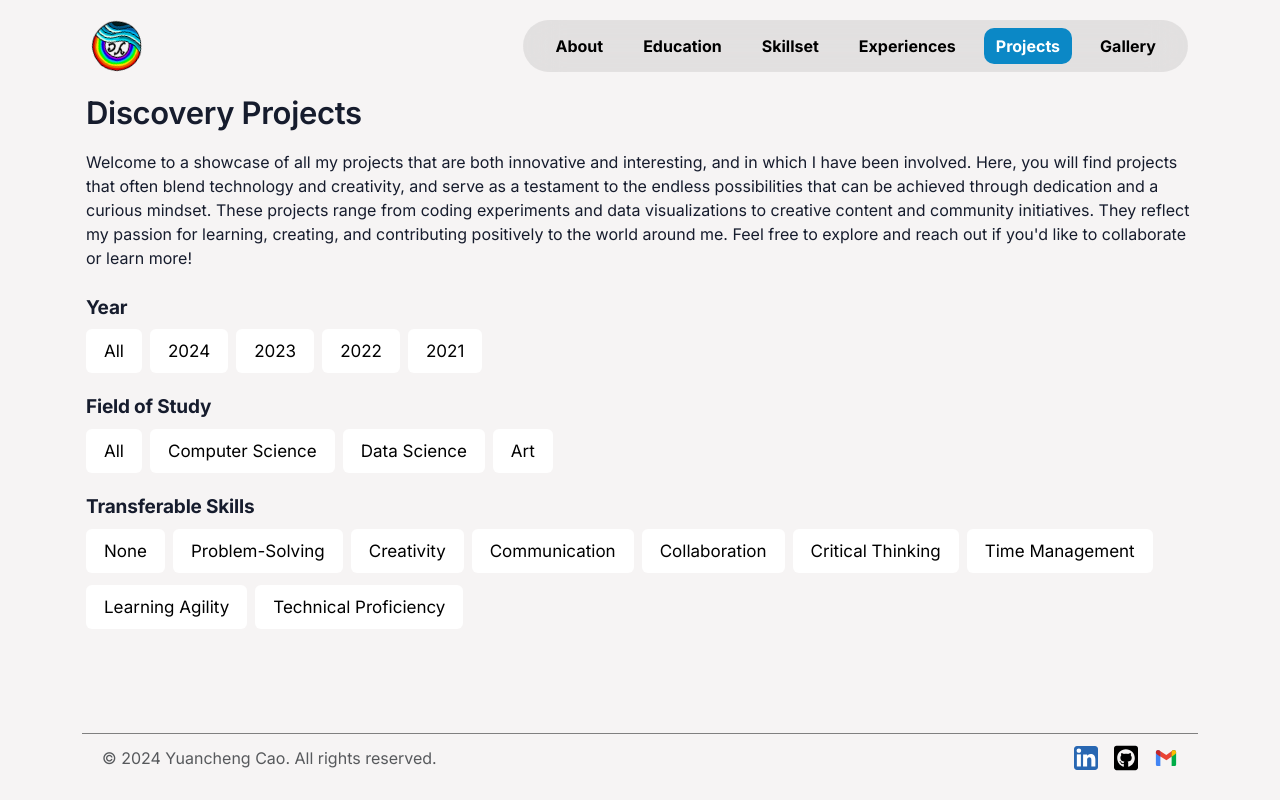
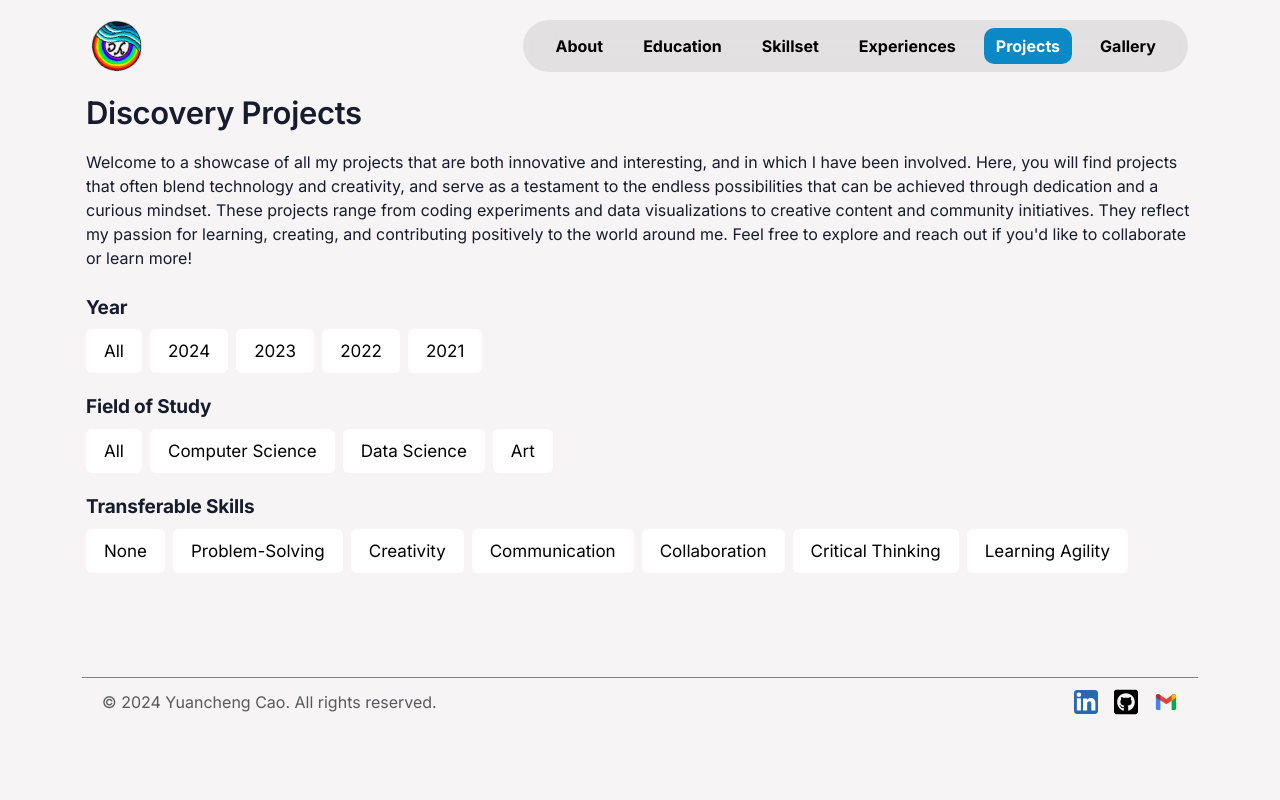
Before and after one commit to cao1224/personal-website, a React (Vite) app: page /projects in a window 1280 px wide. Built offline with nearby package versions, Linux system fonts and the light colour scheme.

Commit message:
tracking click

```diff
--- a/index.html
+++ b/index.html
@@ -7,6 +7,7 @@
     <link rel="icon" href="/src/assets/img/logo.png" type="image/png">
     <title>Kaleo Cao</title>
     <link href="https://fonts.googleapis.com/css2?family=Inter:wght@400;500;600;700&display=swap" rel="stylesheet">
+    <script async data-id="101460333" src="//static.getclicky.com/js"></script>
     <script type="module" src="/src/main.jsx"></script>
   </head>
   <body>
--- a/src/sections/projects/Projects.jsx
+++ b/src/sections/projects/Projects.jsx
@@ -106,7 +106,7 @@ const Projects = () => {
                             <h4>Transferable Skills</h4>
                             <div className="btn-group-toggle" data-toggle="buttons">
                                 <div className="btn-group-toggle" data-toggle="buttons">
-                                {[ 'None', 'Problem-Solving', 'Creativity', 'Communication', 'Collaboration', 'Critical Thinking', 'Time Management', 'Learning Agility', 'Technical Proficiency'].map((skill) => (
+                                {[ 'None', 'Problem-Solving', 'Creativity', 'Communication', 'Collaboration', 'Critical Thinking', 'Learning Agility'].map((skill) => (
                                     <label key={skill} className="btn btn-sm btn-white font-weight-normal category-btn mr-2 mb-3">
                                     <input
                                         type="checkbox"
```
